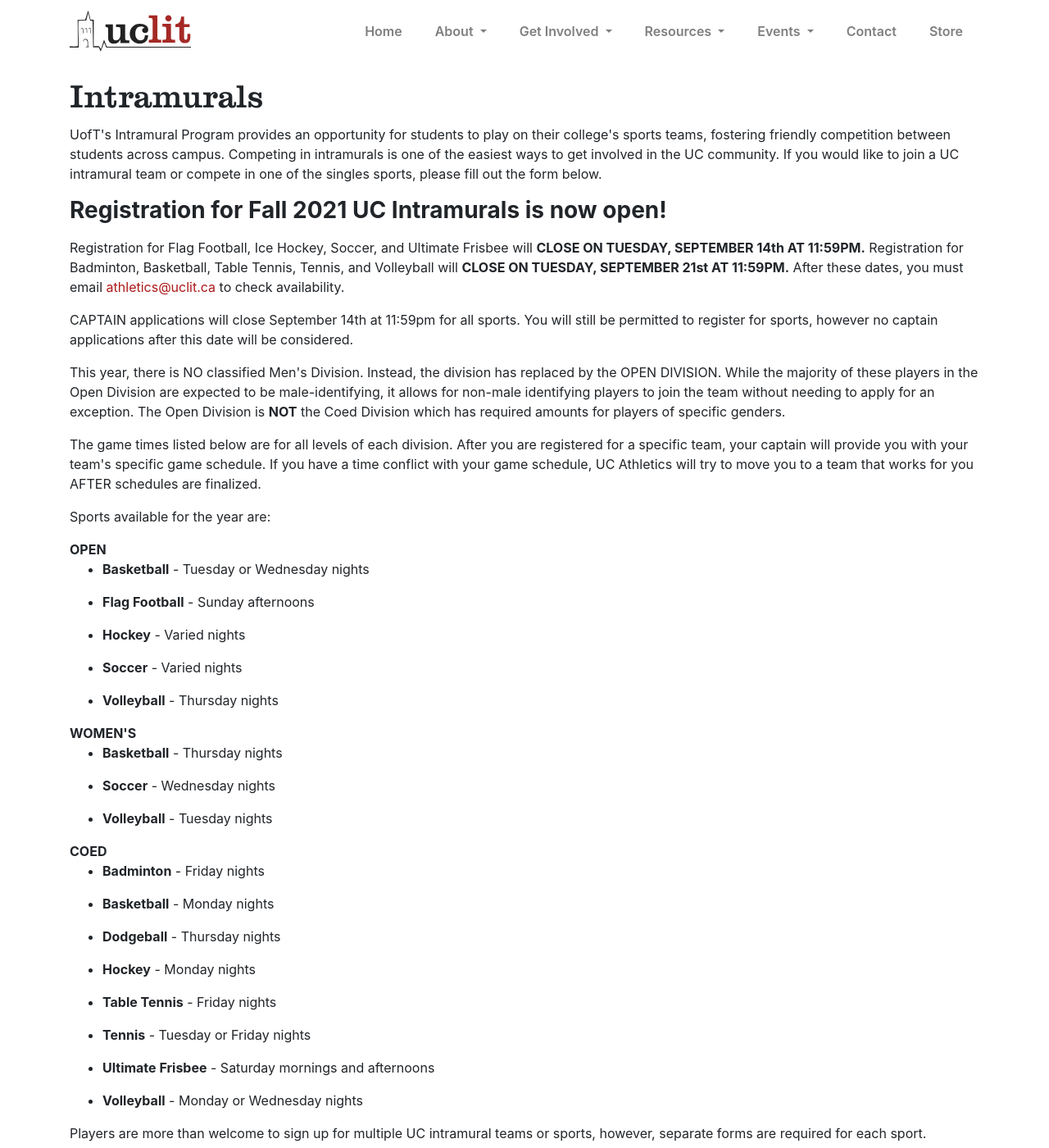
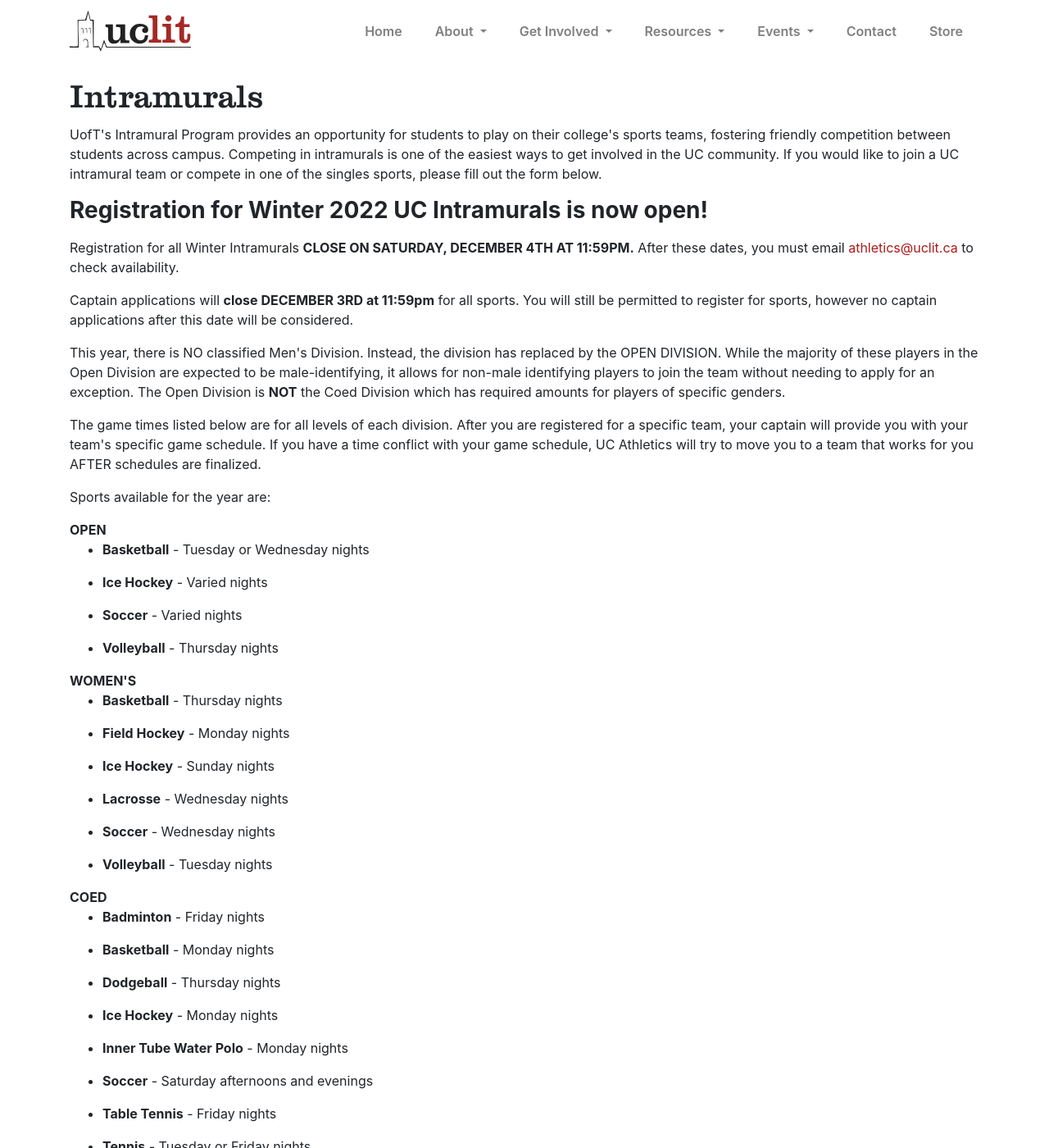
Before and after one commit to uclit-webmaster/uclit-site, a Jekyll site: the page built from get-involved/intramurals.html, in a window 1280 px wide and 1400 px high. Shown: the whole window at 82% size. Built offline with Jekyll 4.4.1, drawn with Linux system fonts in a browser that asks for light colours; nearby versions of some CDN libraries; some of the changed text lies outside the part shown.

Commit message:
Update intramurals.yml

```diff
--- a/_data/intramurals.yml
+++ b/_data/intramurals.yml
@@ -26,23 +26,25 @@ text: |
 
   <p>UofT's Intramural Program provides an opportunity for students to play on their college's sports teams, fostering friendly competition between students across campus. Competing in intramurals is one of the easiest ways to get involved in the UC community. If you would like to join a UC intramural team or compete in one of the singles sports, please fill out the form below. </p>
 
-  <p><strong><h3>Registration for Fall 2021 UC Intramurals is now open! </h3></strong></p>
-  <p> Registration for Flag Football, Ice Hockey, Soccer, and Ultimate Frisbee will <strong>CLOSE ON TUESDAY, SEPTEMBER 14th AT 11:59PM.</strong> Registration for Badminton, Basketball, Table Tennis, Tennis, and Volleyball will <strong>CLOSE ON TUESDAY, SEPTEMBER 21st AT 11:59PM.</strong> After these dates, you must email <a href="mailto:athletics@uclit.ca">athletics@uclit.ca</a> to check availability. </p>
-  <p> CAPTAIN applications will close September 14th at 11:59pm for all sports. You will still be permitted to register for sports, however no captain applications after this date will be considered. </p>
+  <p><strong><h3>Registration for Winter 2022 UC Intramurals is now open! </h3></strong></p>
+  <p>Registration for all Winter Intramurals <strong>CLOSE ON SATURDAY, DECEMBER 4TH AT 11:59PM.</strong> After these dates, you must email <a href="mailto:athletics@uclit.ca">athletics@uclit.ca</a> to check availability. </p>
+  <p>Captain applications will <strong>close DECEMBER 3RD at 11:59pm</strong> for all sports. You will still be permitted to register for sports, however no captain applications after this date will be considered. </p>
   <p>This year, there is NO classified Men's Division. Instead, the division has replaced by the OPEN DIVISION. While the majority of these players in the Open Division are expected to be male-identifying, it allows for non-male identifying players to join the team without needing to apply for an exception. The Open Division is <strong>NOT</strong> the Coed Division which has required amounts for players of specific genders. </p>
   <p> The game times listed below are for all levels of each division. After you are registered for a specific team, your captain will provide you with your team's specific game schedule. If you have a time conflict with your game schedule, UC Athletics will try to move you to a team that works for you AFTER schedules are finalized. </p>
       <p>Sports available for the year are:</p>
   <p class="mb-0"><strong>OPEN</strong></p>
 
   <ul><li><strong>Basketball</strong> - Tuesday or Wednesday nights</li></ul>
-  <ul><li><strong>Flag Football</strong> - Sunday afternoons</li></ul>
-  <ul><li><strong>Hockey</strong> - Varied nights</li></ul>
+  <ul><li><strong>Ice Hockey</strong> - Varied nights</li></ul>
   <ul><li><strong>Soccer</strong> - Varied nights</li></ul>
   <ul><li><strong>Volleyball</strong> - Thursday nights</li></ul>
 
   <p class="mb-0"><strong>WOMEN'S</strong></p>
 
   <ul><li><strong>Basketball</strong> - Thursday nights</li></ul>
+  <ul><li><strong>Field Hockey</strong> - Monday nights</li></ul>
+  <ul><li><strong>Ice Hockey</strong> - Sunday nights</li></ul>
+  <ul><li><strong>Lacrosse</strong> - Wednesday nights</li></ul>
   <ul><li><strong>Soccer</strong> - Wednesday nights</li></ul>
   <ul><li><strong>Volleyball</strong> - Tuesday nights</li></ul>
 
@@ -51,10 +53,12 @@ text: |
   <ul><li><strong>Badminton</strong> - Friday nights</li></ul>
   <ul><li><strong>Basketball</strong> - Monday nights</li></ul>
   <ul><li><strong>Dodgeball</strong> - Thursday nights</li></ul>
-  <ul><li><strong>Hockey</strong> - Monday nights</li></ul>
+  <ul><li><strong>Ice Hockey</strong> - Monday nights</li></ul>
+  <ul><li><strong>Inner Tube Water Polo</strong> - Monday nights</li></ul>
+  <ul><li><strong>Soccer</strong> - Saturday afternoons and evenings</li></ul>
   <ul><li><strong>Table Tennis</strong> - Friday nights</li></ul>
   <ul><li><strong>Tennis</strong> - Tuesday or Friday nights</li></ul>
-  <ul><li><strong>Ultimate Frisbee</strong> - Saturday mornings and afternoons</li></ul>
+  <ul><li><strong>Ultimate Frisbee</strong> - Saturday afternoons</li></ul>
   <ul><li><strong>Volleyball</strong> - Monday or Wednesday nights</li></ul>
 
 
@@ -70,4 +74,4 @@ text: |
 
   <p>For inquiries about intramurals, contact Hannah Roberts at <a href="mailto:athletics@uclit.ca">athletics@uclit.ca</a> or Deputies Jesse McDougall and Aws Mustafa at <a href="mailto:coed@uclit.ca">coed@uclit.ca</a> and <a href="mailto:womens@uclit.ca">womens@uclit.ca</a></p>
 
-sign-up-link: "https://docs.google.com/forms/d/e/1FAIpQLSeqWmOf7_5-YbJ9UngnsCaVcc9vcVioy4sLOlM0vKI1SPLXHA/viewform"
+sign-up-link: "https://docs.google.com/forms/d/e/1FAIpQLScnh6CJFFk_iOmHOfRepmlE4mM2esymC3KxAASZrHhK07Uy4A/viewform"
```
